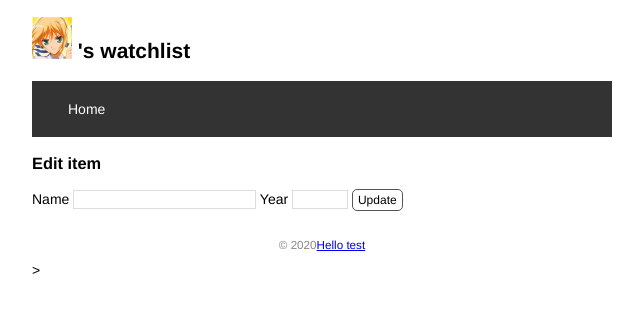
After one commit to linjianing/watchlist, a Flask app: template templates/edit.html in a window 1280 px wide. The commit adds this page. Shown: the top 313 px of the page, without its empty margins (318-961 px from the left). Run offline with Flask 2, Linux system fonts and the light colour scheme; the template is opened without the code that fills it, so the values that code supplies are empty.

Commit message:
create, edit and delete item by form

```diff
--- a/app.py
+++ b/app.py
@@ -1,8 +1,9 @@
-from flask import Flask, render_template
+from flask import Flask, render_template, request, flash, url_for
 import os
 import sys
 
 from flask_sqlalchemy import SQLAlchemy
+from werkzeug.utils import redirect
 
 WIN = sys.platform.startswith('win')
 if WIN:
@@ -13,6 +14,7 @@ else:
 app = Flask(__name__)
 app.config['SQLALCHEMY_DATABASE_URI'] = prefix + os.path.join(app.root_path, 'data.db')
 app.config['SQLALCHEMY_TRACK_MODIFICATIONS'] = False
+app.config['SECRET_KEY'] = 'dev'
 db = SQLAlchemy(app)
 
 
@@ -80,10 +82,52 @@ def inject_user(): # 函数名任意
     return dict(user=user)  # 以字典形式返回
 
 
-@app.route('/')
+@app.route('/', methods=['GET', 'POST'])
 def index():
-    movies = Movie.query.all()
-    return render_template('index.html', movies=movies)
+    if request.method == 'POST':
+        title = request.form.get('title')
+        year = request.form.get('year')
+        if not title or not year or len(year) > 4 or len(title) > 60:
+            flash('Invalid input.')
+            return redirect(url_for('index'))
+        movie = Movie(title=title, year=year)
+        db.session.add(movie)
+        db.session.commit()
+        flash('Item created.')
+        return redirect(url_for('index'))
+    else:
+        movies = Movie.query.all()
+        return render_template('index.html', movies=movies)
+
+
+@app.route('/movie/edit/<int:movie_id>', methods=['GET', 'POST'])
+def edit(movie_id):
+    movie = Movie.query.get_or_404(movie_id)
+
+    if request.method == 'POST':
+        title = request.form['title']
+        year = request.form['year']
+
+        if not title or not year or len(year) > 4 or len(title) > 60:
+            flash('Invalid input.')
+            return redirect(url_for('edit', movie_id=movie_id))
+        else:
+            movie.title = title
+            movie.year = year
+            db.session.commit()
+            flash('Item updated.')
+            return redirect(url_for('index'))
+    else:
+        return render_template('edit.html', movie=movie)
+
+
+@app.route('/movie/delete/<int:movie_id>', methods=['POST'])
+def delete(movie_id):
+    movie = Movie.query.get_or_404(movie_id)
+    db.session.delete(movie)
+    db.session.commit()
+    flash('Item deleted.')
+    return redirect(url_for('index'))
 
 
 @app.errorhandler(404)
--- a/static/style.css
+++ b/static/style.css
@@ -24,13 +24,16 @@ footer {
     box-shadow: 0 2px 5px 0 rgba(0, 0, 0, 0.16), 0 2px 10px 0 rg
     ba(0, 0, 0, 0.12);
 }
+
 .movie-list li {
     padding: 12px 24px;
     border-bottom: 1px solid #ddd;
 }
+
 .movie-list li:last-child {
     border-bottom:none;
 }
+
 .movie-list li:hover {
     background-color: #f8f9fa;
 }
@@ -62,9 +65,11 @@ nav ul {
     overflow: hidden;
     background-color: #333;
 }
+
 nav li {
     float: left;
 }
+
 nav li a {
     display: block;
     color: white;
@@ -76,3 +81,48 @@ nav li a {
 nav li a:hover {
     background-color: #111;
 }
+
+input[type=submit] {
+    font-family: inherit;
+}
+
+input[type=text] {
+    border: 1px solid #ddd;
+}
+
+input[name=year] {
+    width: 50px;
+}
+
+.btn {
+    font-size: 12px;
+    padding: 3px 5px;
+    text-decoration: none;
+    cursor: pointer;
+    background-color: white;
+    color: black;
+    border: 1px solid #555555;
+    border-radius: 5px;
+}
+
+.btn:hover {
+    text-decoration: none;
+    background-color: black;
+    color: white;
+    border: 1px solid black;
+}
+
+.alert {
+    position: relative;
+    padding: 7px;
+    margin: 7px 0;
+    border: 1px solid transparent;
+    color: #004085;
+    background-color: #cce5ff;
+    border-color: #b8daff;
+    border-radius: 5px;
+}
+
+.inline-form {
+    display: inline;
+}
--- a/templates/base.html
+++ b/templates/base.html
@@ -11,6 +11,9 @@
     {% endblock %}
 </head>
 <body>
+    {% for message in get_flashed_messages() %}
+        <div class="alert">{{ message }}</div>
+    {% endfor %}
     <h2><img class="front-img" src="{{ url_for('static', filename='images/saber_head.png') }}">
         {{ user.name }}'s watchlist
     </h2>
--- /dev/null
+++ b/templates/edit.html
@@ -0,0 +1,10 @@
+{% extends 'base.html' %}
+
+{% block content %}
+<h3>Edit item</h3>
+<form method="post">
+    Name <input type="text" name="title" autocomplete="off" required value="{{ movie.title }}">
+    Year <input type="text" name="year" autocomplete="off" required value="{{ movie.year }}">
+    <input class="btn" type="submit" name="submit" value="Update">
+</form>
+{% endblock %}
```
Also changed, not shown: templates/index.html (+9 -0 lines).
